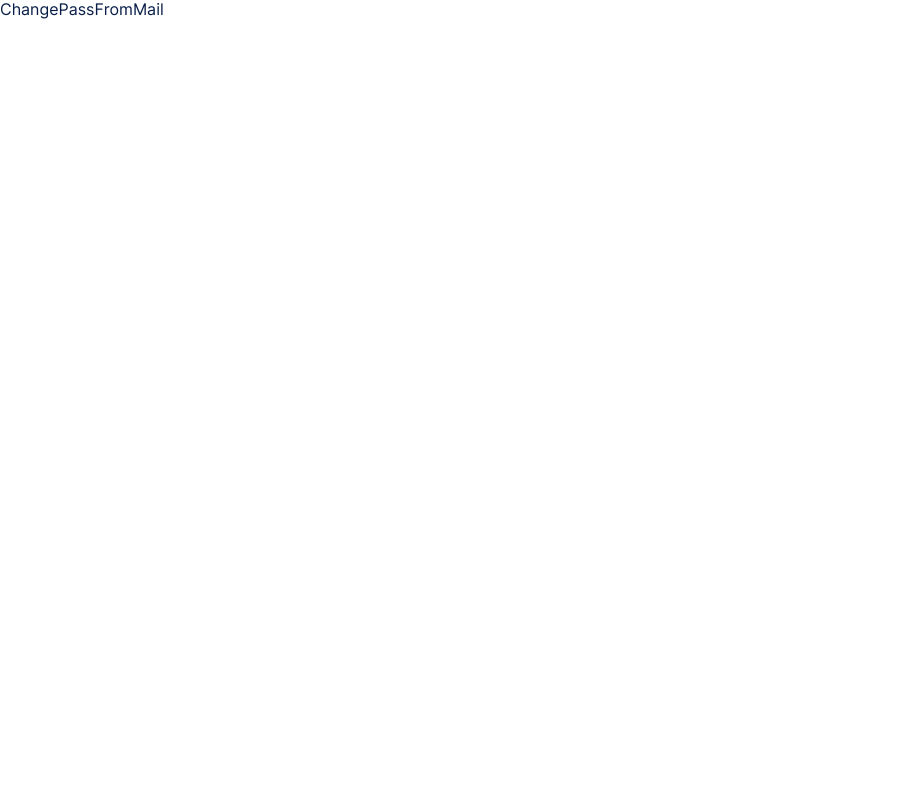
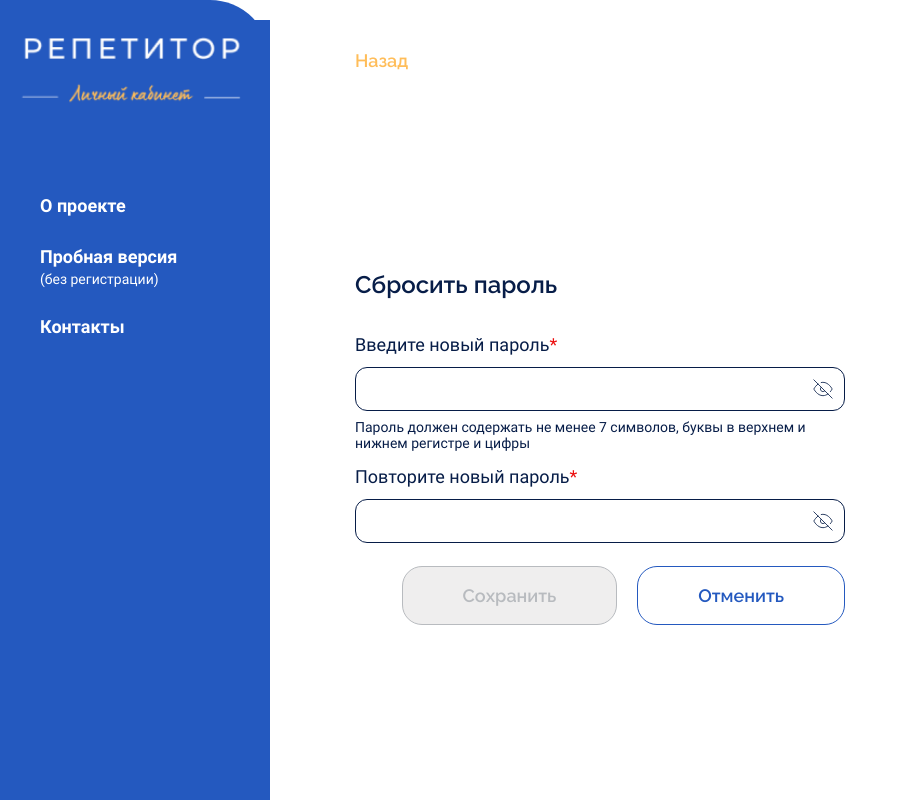
Before and after one commit to TutorOffice/TutorOffice-frontend, a React (Create React App) app: page /change-pass-from-mail in a window 1280 px wide. Shown: the top 800 px of the page, without its empty margins (0-907 px from the left). Built offline with nearby package versions, Linux system fonts and the light colour scheme.

Commit message:
сверстал страницу сброса пароля из письма

```diff
--- a/src/pages/passwords/changePassFromMail/ChangePassFromMail.module.css
+++ b/src/pages/passwords/changePassFromMail/ChangePassFromMail.module.css
@@ -0,0 +1,6 @@
+.changePassFromMail__title {
+    margin-bottom: 35px;
+    font-family: 'Raleway';
+    font-size: 24px;
+    font-weight: 600;
+  }
--- a/src/pages/passwords/changePassFromMail/ChangePassFromMail.tsx
+++ b/src/pages/passwords/changePassFromMail/ChangePassFromMail.tsx
@@ -1,7 +1,36 @@
 import s from './ChangePassFromMail.module.css';
+import Layout from '../../../components/layout/Layout';
+import SubmitForm from '../../../components/submitForm/SubmitForm';
+import { btnClass, btnType, Button, ButtonGroup, Input, inputTypes } from '../../../shared/ui';
 
 const ChangePassFromMail = () => {
-  return <div>ChangePassFromMail</div>;
+  return (
+    <Layout>
+      <Button type={btnType.button} variant={btnClass.back} bottom={200}>
+        Назад
+      </Button>
+      <h2 className={s.changePassFromMail__title}>Сбросить пароль</h2>
+      <SubmitForm>
+        <Input
+          type={inputTypes.password}
+          labelText='Введите новый пароль'
+          isRequired={true}
+          isPassword={true}
+          commentTip='Пароль должен содержать не менее 7 символов, буквы в верхнем
+                      и нижнем регистре и цифры'
+        />
+        <Input type={inputTypes.password} labelText='Повторите новый пароль' isRequired={true}  isPassword={true}/>
+        <ButtonGroup>
+          <Button type={btnType.submit} variant={btnClass.ghost} isDisabled={true}>
+           Сохранить
+          </Button>
+          <Button type={btnType.button} variant={btnClass.ghost}>
+            Отменить
+          </Button>
+        </ButtonGroup>
+      </SubmitForm>
+    </Layout>
+  );
 };
 
 export default ChangePassFromMail;
```
